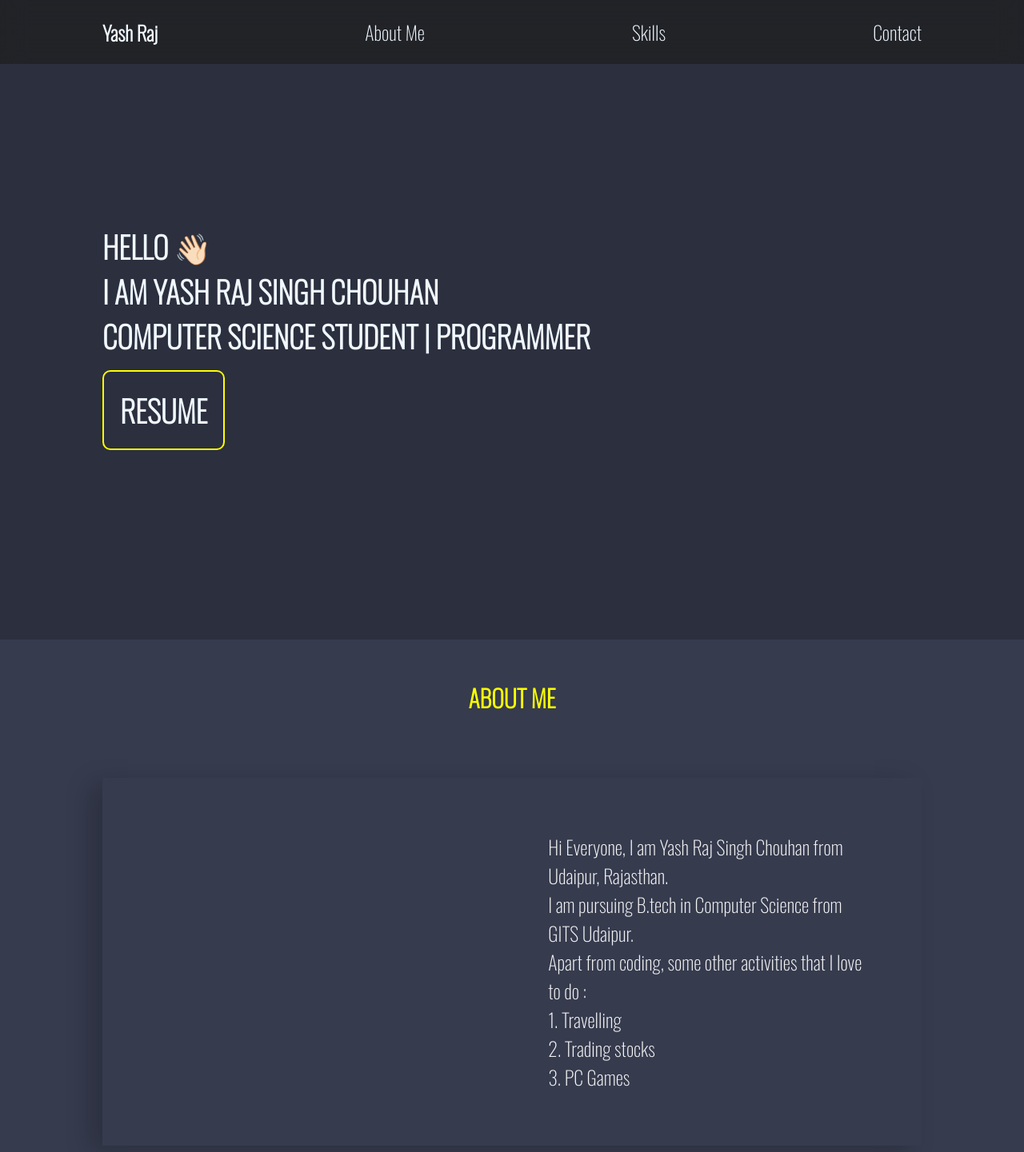
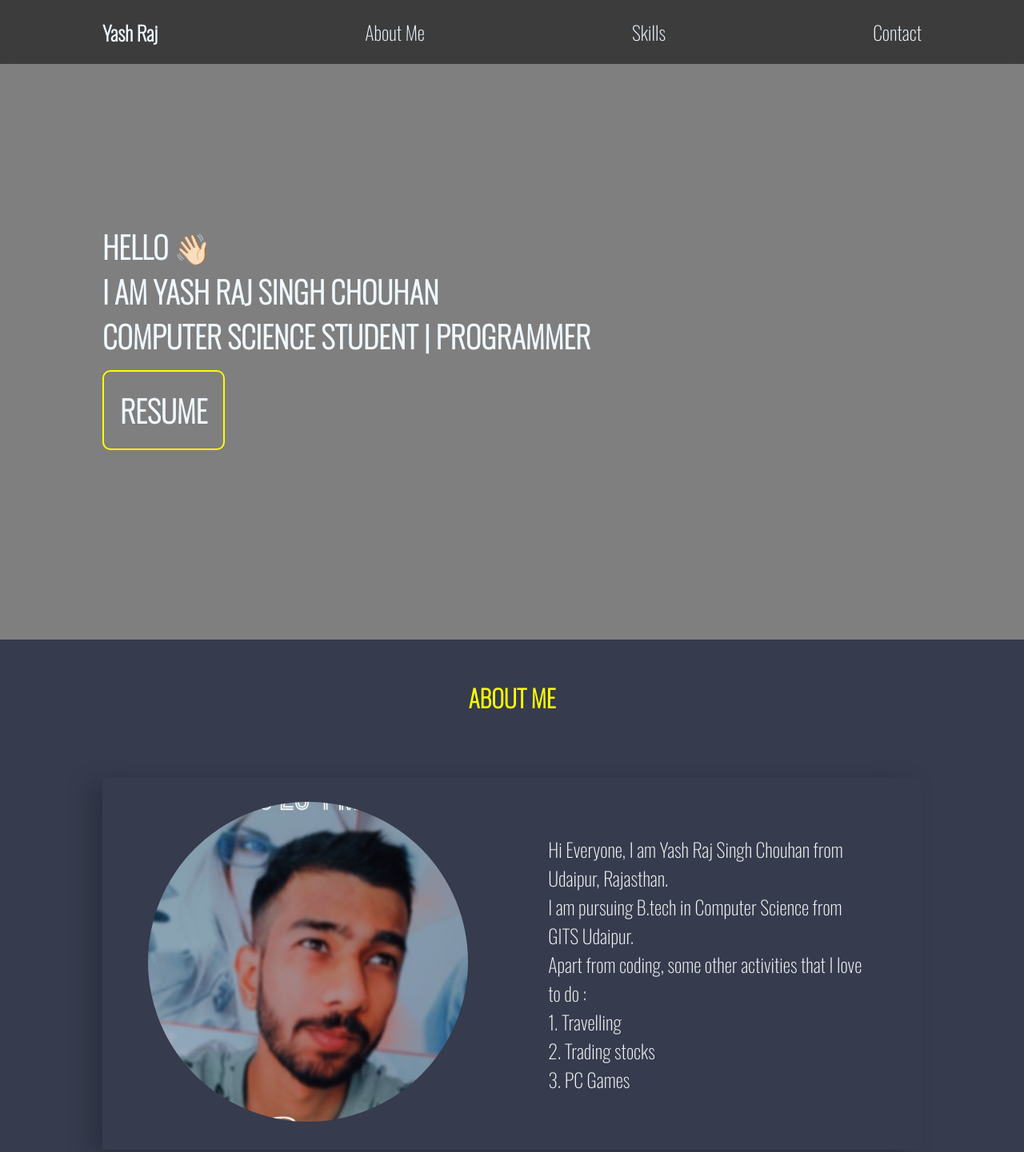
Before and after one commit to yash-debug/yash-portfolio, a plain HTML site: page index.html in a window 1280 px wide. Shown: the top 1441 px of the page at 80% size. Drawn offline with nearby package versions, Linux system fonts and the light colour scheme; the site is published under a folder, as on GitHub Pages, so addresses that start at the root find nothing.

Commit message:
some changes done in order to display images

```diff
--- a/css/style.css
+++ b/css/style.css
@@ -78,7 +78,6 @@ li a{
 
 .image-container{
     position: relative;
-    background-image: url("/images/landing.jpg");
     background-size: cover;
     background-position: center;
     height: 100%;
@@ -211,7 +210,6 @@ li a{
     margin-bottom: 30px;
     height: 400px;
     width: 400px;
-    background-image: url("/images/dp.jpg");
     background-size: cover;
     background-position: center;
 }
--- a/index.html
+++ b/index.html
@@ -31,7 +31,7 @@
     <section class="hero">
         <div class="container">
             <div class="overlay"></div>
-            <div class="image-container"></div>
+            <img src="./images/landing.jpg" class="image-container"></img>
         </div>
 
         <div class="hero-text">
@@ -56,7 +56,7 @@
         <div class="about-container">
             <div class="about-section">
             <div class="img-container">
-                <div class="about-image"></div>
+                <img src="./images/dp.jpg" class="about-image"></img>
             </div>
                 <div class="about-text">
                     Hi Everyone, I am Yash Raj Singh Chouhan from Udaipur, Rajasthan.
```
